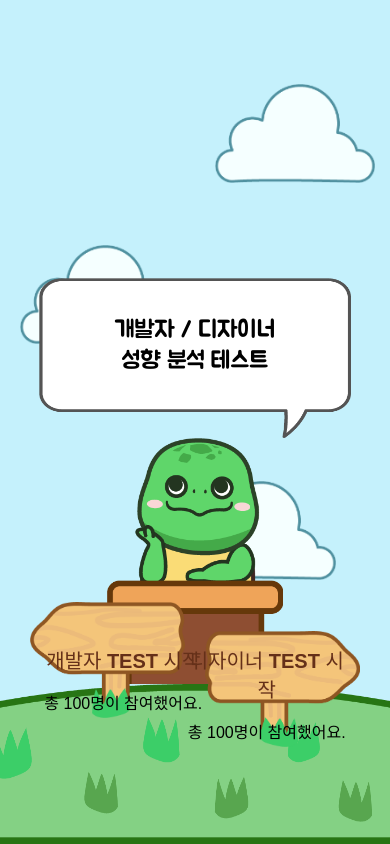
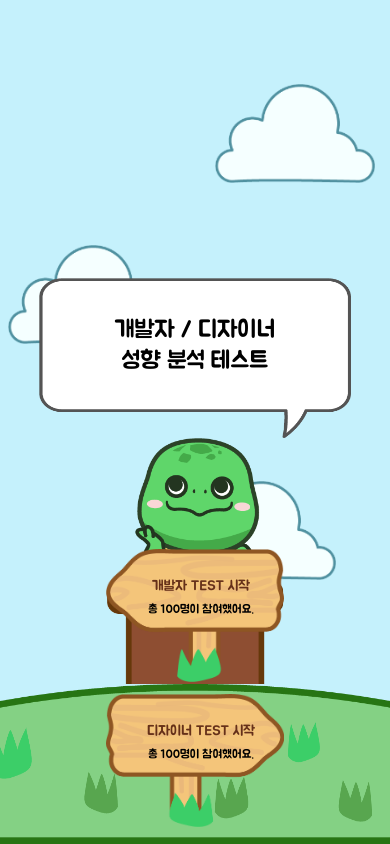
Before and after one commit to purplecode-team/developer-designer-type-indicator, a React app: page / in a window 390 px wide. Built offline with nearby package versions, Linux system fonts and the light colour scheme.

Commit message:
refactor: styled 반응형 변경

```diff
--- a/src/components/common/CloudBackground.jsx
+++ b/src/components/common/CloudBackground.jsx
@@ -28,7 +28,7 @@ const Background = styled.span`
 `;
 
 const CloudBackground = ({ ariaLabel, img }) => {
-  const positions = [{top:24,left:15},{top:5,left:65},{top:52,left:55}];
+  const positions = [{top:24,left:12},{top:5,left:65},{top:52,left:55}];
   const list = positions.map((position,index)=>(
     <Background key={index} role="img" aria-label={ariaLabel} img={img} top={position.top} left={position.left}/>)
   );
--- a/src/components/main/InformationBoard.jsx
+++ b/src/components/main/InformationBoard.jsx
@@ -3,13 +3,20 @@ import PropTypes from 'prop-types';
 import styled from 'styled-components';
 import { Link } from 'react-router-dom';
 import CountUp from 'react-countup';
+import media from '../../lib/styles/media';
 
 const StyledLink = styled(Link)`
   width: 20rem;
   z-index: 10;
+  margin-top: 10px;
+  @media (max-width: ${media.mobileL}) {
+    width: 200px;
+  }
 `;
 
 const Button = styled.button`
+  position:relative;
+  font-family: 'jua';
   background: none;
   border: none;
   outline: none;
@@ -24,18 +31,38 @@ const Button = styled.button`
     transform: scale(1.05);
   }
   h2 {
-    position: relative;
-    top: 6rem;
-    left: ${(props) => props.leftPos}rem;
     font-size: 20px;
-    font-weight: 550;
     color: #653019;
   }
   p {
-    position: relative;
     font-size: 16px;
-    top: 7rem;
-    left: ${(props) => props.leftPos}rem;
+    margin-top: 10px;
+  }
+  @media (max-width: ${media.tablet}) {
+    h2{
+      font-size: 18px;
+    }
+    p{
+      font-size: 14px;
+    }
+  };
+  @media (max-width: ${media.mobileL}) {
+    h2{
+      font-size: 14px;
+    }
+    p{
+      font-size: 12px;
+    }
+  }
+`;
+
+const BoardTextWrap = styled.div`
+  position:absolute;
+  top:40px;
+  width:100%;
+  text-align:center;
+  @media (max-width: ${media.mobileL}) {
+    top:30px;
   }
 `;
 
@@ -43,11 +70,13 @@ const InformationBoard = ({ img, title, leftPos, urlSlug }) => {
   return (
     <StyledLink to={`/test/${urlSlug}`}>
       <Button leftPos={leftPos}>
-        <h2> {title} 시작 </h2>
-        <p>
-          총 <CountUp end={100} />
-          명이 참여했어요.{' '}
-        </p>
+        <BoardTextWrap>
+          <h2> {title} 시작 </h2>
+          <p>
+            총 <CountUp end={100} />
+            명이 참여했어요.{' '}
+          </p>
+        </BoardTextWrap>
         <img src={img} alt={title} />
       </Button>
     </StyledLink>
--- a/src/components/test/ContentNav.jsx
+++ b/src/components/test/ContentNav.jsx
@@ -1,17 +1,61 @@
-import React, { useCallback, useContext } from 'react';
+import React, { useEffect, useCallback, useContext } from 'react';
 import styled from 'styled-components';
 import {Context} from '../../lib/helpers/Context';
 import media from '../../lib/styles/media';
+import foot from '../../../public/img/foot.png';
+
+const NavBar = styled.div`
+  position: absolute;
+  top : -40px;
+  width: 100%;
+  height: 12px;
+  border-radius: 10px;
+  background-color: #ffd4d7;
+`;
+const NavIconWrap = styled.span`
+  position: absolute;
+  top: -1rem;
+  left: ${(props) => props.left}%;
+  width: 22px;
+  height: 40px;
+`;
+const NavCountWrap = styled.div`
+  width:100%;
+
+`
+
+const NavCount = styled.p`
+  font-size: 5px;
+  position: absolute;
+  top: 20px;
+  z-index: 9;
+  color: white;
+  left: 10px;
+`;
+
+const NavIcon = styled.img`
+  width: 25px;
+  object-fit: contain;
+  position: absolute;
+  left:0;
+`;
 
 
-const ContentNav = ()=>{
+const ContentNav = ({count})=>{
+  const distance = 6.78;
 
-
-    return (
-        <>
-
-        </>
-    )
+  return (
+    <>
+      <NavBar>
+        <NavIconWrap left={(count-1) * distance}>
+          <NavCountWrap>
+            <NavCount>{count}</NavCount>
+          </NavCountWrap>
+          <NavIcon src={foot} />
+        </NavIconWrap>
+      </NavBar>
+    </>
+  )
 }
 
 export default ContentNav;
--- a/src/containers/main/BoardContainer.jsx
+++ b/src/containers/main/BoardContainer.jsx
@@ -10,20 +10,21 @@ const Container = styled.div`
   display: flex;
   overflow: hidden;
   justify-content: space-between;
-  width: 70%;
+  width: 80%;
   margin: 0 auto;
   position: absolute;
-  bottom: 0;
+  bottom: 10px;
   left: 0;
   right: 0;
   text-align: center;
   @media (max-width: ${media.tablet}){
-
+    width:100%;
   }
   @media (max-width: ${media.mobileL}){
-
-    width:90%;
-    bottom: 6rem;
+    flex-direction: column;
+    align-items: center;
+    width: 100%;
+    bottom: 1rem;
   }
 `;
 
--- a/src/pages/Test.jsx
+++ b/src/pages/Test.jsx
@@ -7,7 +7,10 @@ import testBackground from '../../public/img/testBackground.png';
 import leftTree from '../../public/img/tree_left.png';
 import rightTree from '../../public/img/tree_right.png';
 import media from '../lib/styles/media';
-
+import GrassBackground from '../components/common/GrassBackground';
+import CloudBackground from '../components/common/CloudBackground';
+import grassImg from '../../public/img/ground.png';
+import cloudImg from '../../public/img/cloud.png';
 
 const MainWrapper = styled.div`
   height: 100vh;
@@ -15,10 +18,8 @@ const MainWrapper = styled.div`
   overflow: hidden;
   position: relative;
   background-color: #c5f1fc;
-  background-image: url(${testBackground});
-  background-repeat: no-repeat;
-  background-size: 100% 100%;
 `;
+
 const RightTree = styled.img`
   @media (max-width: ${media.laptopM}) {
     right: -12rem;
@@ -31,6 +32,7 @@ const RightTree = styled.img`
   top: -1rem;
   height: 110vh;
   object-fit: contain;
+  z-index:99;
 `;
 const LeftTree = styled.img`
   @media (max-width: ${media.laptopM}) {
@@ -44,6 +46,7 @@ const LeftTree = styled.img`
   top: -1rem;
   height: 110vh;
   object-fit: contain;
+  z-index:99;
 `;
 
 const Container = styled.div`
@@ -53,6 +56,7 @@ const Container = styled.div`
   @media (max-width: ${media.mobileL}) {
     width:90%;
   };
+  position:relative;
   width: 500px;
   height: 350px;
   margin: 120px auto;
@@ -67,6 +71,7 @@ const Container = styled.div`
 const ContentTitle = styled.div`
   margin:20px 0;
   font-size:25px;
+
 `;
 const ContentWrap = styled.div`
   width: 90%;
@@ -113,7 +118,7 @@ const Test = ({match, history}) => {
   },[data]);
 
   return (
-    <MainWrapper >
+    <MainWrapper>
       <RightTree src={rightTree} alt="Right tree" />
       <LeftTree src={leftTree} alt="Left tree" />
       <Container>
@@ -121,8 +126,10 @@ const Test = ({match, history}) => {
         <ContentWrap>
           <Content nextSlide={nextSlide} data={currentData} count={count} history={history} />
         </ContentWrap>
+        <ContentNav count={count}/>
       </Container>
-      <ContentNav/>
+      <CloudBackground role="img" ariaLabel="clouds background" img={cloudImg} />
+      <GrassBackground role="img" ariaLabel="grass background" img={grassImg} />
     </MainWrapper>
   );
 };
```
Also changed, not shown: src/util/testData.jsx (deleted, +0 -19 lines).
